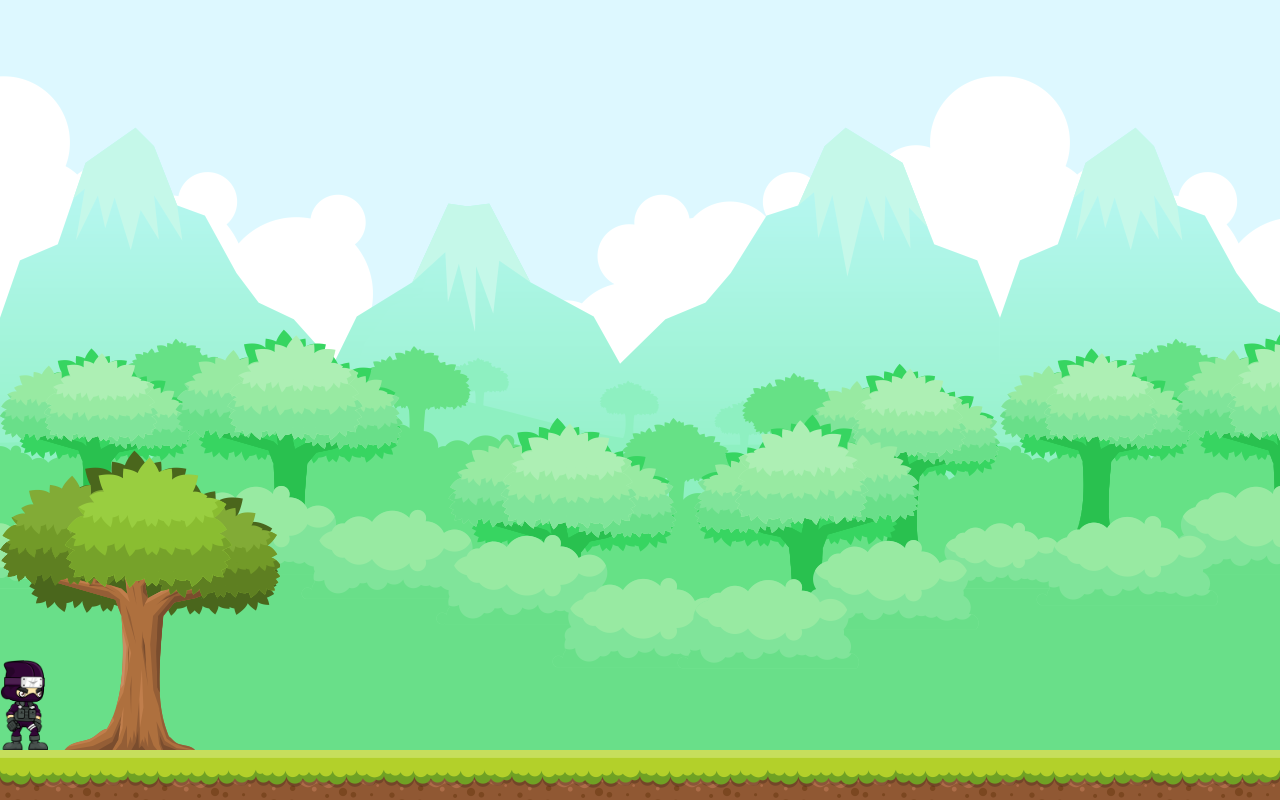
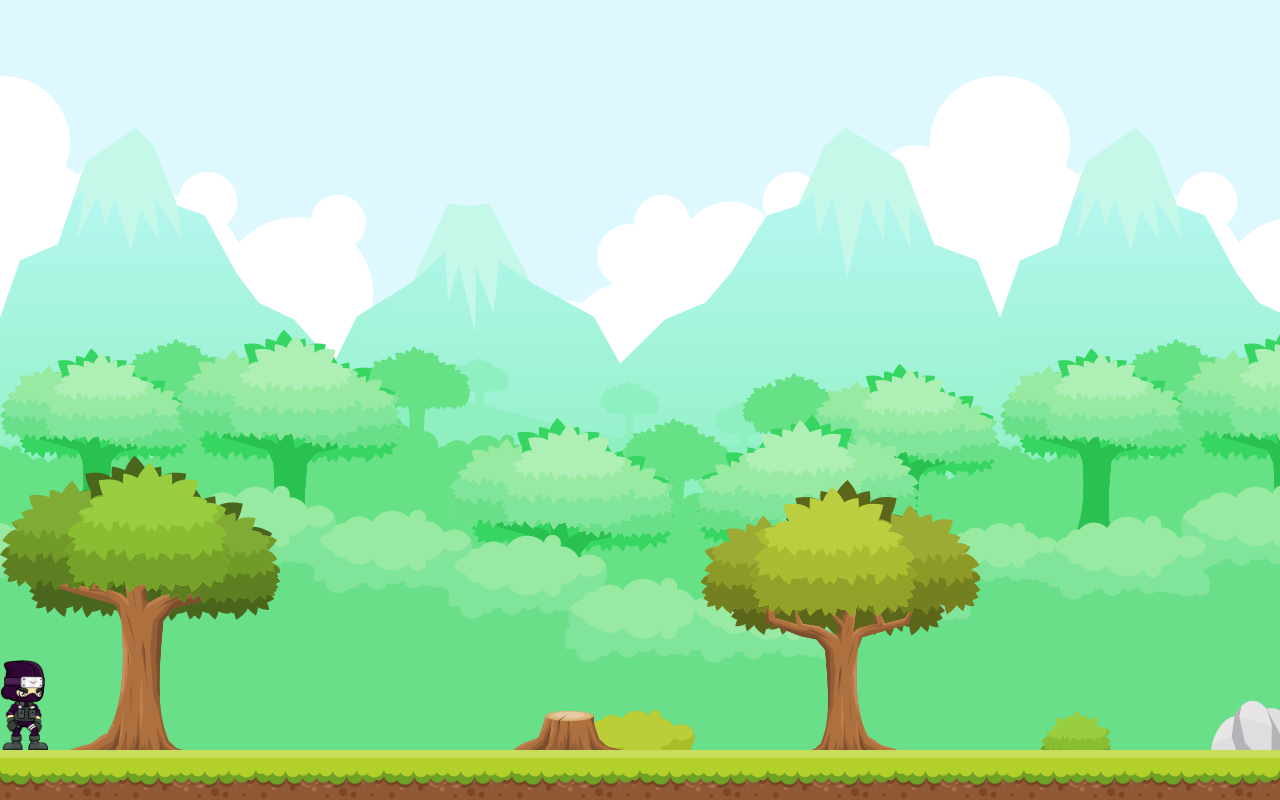
Before and after one commit to ShashiMalanWijayananda/mini-game, a plain HTML site: page index.html in a window 1280 px wide. Drawn offline with Linux system fonts and the light colour scheme.

Commit message:
add trees

```diff
--- a/css/style.css
+++ b/css/style.css
@@ -2,7 +2,6 @@
   margin: 0;
   padding: 0;
   box-sizing: border-box;
-
 }
 
 body {
@@ -34,7 +33,52 @@ body {
   background-image: url("../img/Object/Tree_2.png");
   height: 300px;
   width: 280px;
+  bottom: 45px;
+}
+
+#object3 {
+  position: absolute;
+  background-image: url("../img/Object/Tree_3.png");
+  right: 300px;
+  height: 280px;
+  width: 280px;
+  bottom: 40px;
+}
+
+#object2 {
+  position: absolute;
+  background-image: url("../img/Object/Tree_1.png");
+  right: 650px;
+  height: 50px;
+  width: 120px;
+  bottom: 40px;
+}
+
+#rock {
+  position: absolute;
+  background-image: url("../img/Object/Stone.png");
+  height: 50px;
+  width: 70px;
   bottom: 50px;
+  right: 0;
+}
+
+#rock2 {
+  position: absolute;
+  background-image: url("../img/Object/Bush (3).png");
+  height: 50px;
+  width: 70px;
+  bottom: 40px;
+  right: 170px;
+}
+
+#rock3 {
+  position: absolute;
+  background-image: url("../img/Object/Bush (2).png");
+  height: 50px;
+  width: 140px;
+  bottom: 40px;
+  right: 570px;
 }
 
 .turn {
--- a/index.html
+++ b/index.html
@@ -11,6 +11,15 @@
 <body>
     <div id="player"></div>
     <div id="object"></div>
+    <div id="rock"></div>
+    <div id="rock2"></div>
+    <div id="rock3"></div>
+    <div id="object2"></div>
+    <div id="object3"></div>
+
+
+
+
     <div id="ground"></div>
 </body>
 </html>
```
Also changed, not shown: 1 other file.
